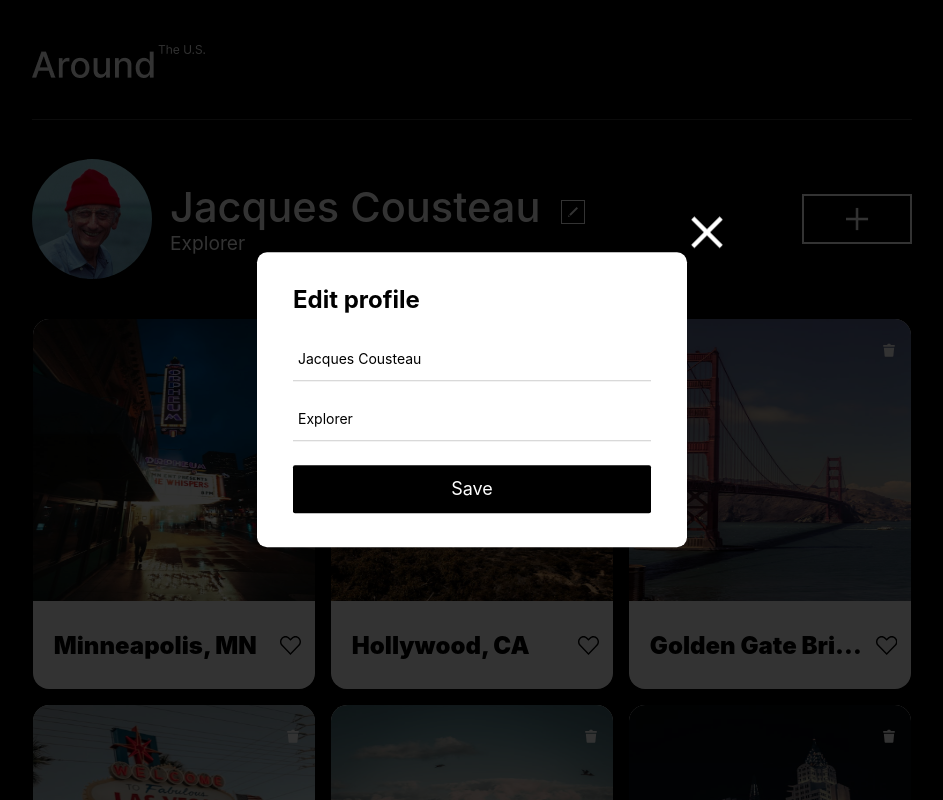
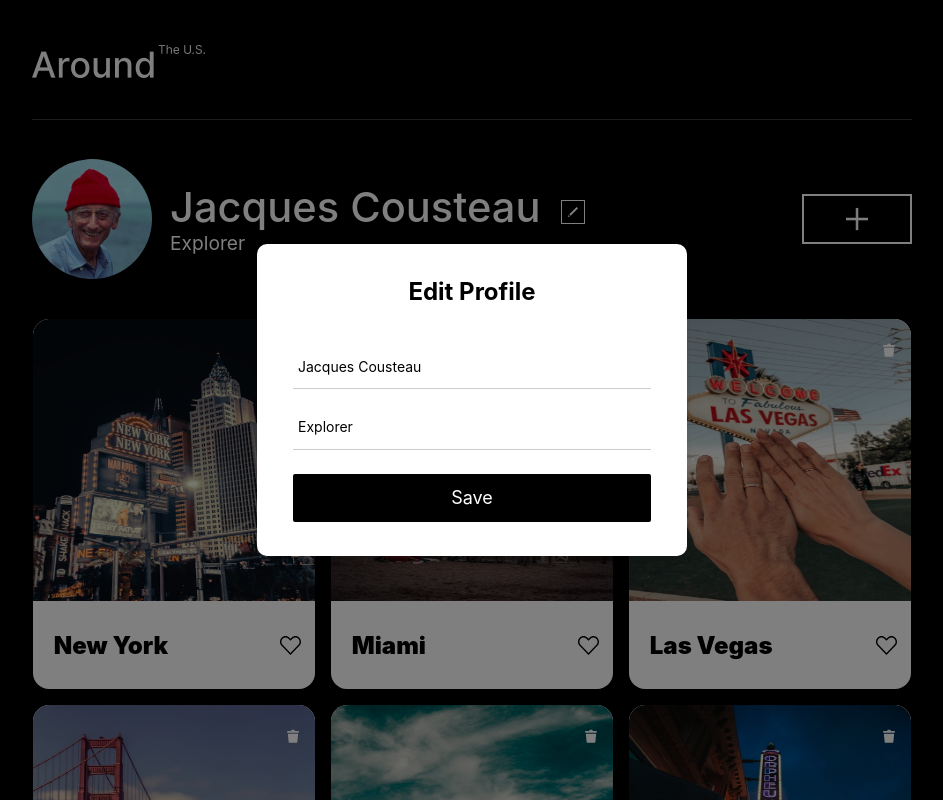
Before and after one commit to Sr-Vitor/web_project_around, a plain HTML site: page index.html in a window 1280 px wide. Both pictures are taken after a click on the button 740 px from the left and 212 px from the top of the page. Shown: the top 800 px of the page, without its empty margins (168-1111 px from the left). Drawn offline with Linux system fonts and the light colour scheme.

Commit message:
adição de mensagens de erro no preenchimento dos campos popup e adição do arquivo validate.js

```diff
--- a/blocks/cards.css
+++ b/blocks/cards.css
@@ -68,6 +68,8 @@
   background-repeat: no-repeat;
   background-size: contain;
   transition: 0.4s ease-in-out;
+  background-color: #fff;
+  border: none;
 }
 .cards__like-icon:hover {
   background-image: url(../images/images__button/like__active.png);
--- a/blocks/popup.css
+++ b/blocks/popup.css
@@ -1,37 +1,47 @@
 /* Garantindo que o popup fique acima dos ícones de lixeira */
 .popup {
+  display: none; /* Oculto por padrão */
   position: fixed;
   top: 0;
   left: 0;
   width: 100%;
   height: 100vh;
-  background-color: rgba(0, 0, 0, 0.8); /* Fundo escuro para foco */
-  display: none; /* Oculto por padrão */
+  background-color: rgba(0, 0, 0, 0.5); /* Fundo escuro */
   justify-content: center;
   align-items: center;
-  z-index: 1000; /* Z-index alto para estar acima de outros elementos */
+  z-index: 1000; /* Garantindo que esteja acima de outros elementos */
 }
 
+/* Popup ativado */
 .popup_opened {
-  display: flex; /* Mostra o popup quando a classe popup_opened é adicionada */
+  display: flex; /* Torna visível */
 }
+
+/* Container do popup */
 .popup__container {
   width: 26.875rem;
-  position: absolute;
-  top: 50%;
-  left: 50%;
-  transform: translate(-50%, -50%);
+  max-height: 90vh;
+  overflow-y: auto; /* Permite rolagem para conteúdo maior */
+  position: relative;
   border-radius: 0.625rem;
   background-color: #fff;
-  padding: 2.125rem 2.25rem 2.2819rem;
+  padding: 2.125rem 2.25rem;
   box-sizing: border-box;
+  display: flex;
+  flex-direction: column;
+  justify-content: center;
 }
+
+/* Título do popup */
 .popup__title {
   color: #000;
-  font-family: "Inter", sans-serif;
   font-size: 1.5rem;
+  font-weight: bold;
   margin: 0 0 1.5rem;
+  text-align: center;
 }
+
+/* Input do formulário */
 .popup__input {
   border: none;
   width: 100%;
@@ -43,8 +53,23 @@
   font-size: 0.875rem;
   box-sizing: border-box;
 }
+
+/* Mensagem de erro abaixo dos inputs */
+.popup__error {
+  color: red;
+  font-size: 0.75rem;
+  margin-top: 0.5rem;
+  display: none;
+}
+
+/* Mensagem de erro visível */
+.popup__error_visible {
+  display: block;
+}
+
+/* Botão de envio */
 .popup__submit {
-  margin: 3rem 0 0;
+  margin-top: 1.5rem;
   width: 100%;
   padding: 0.875rem;
   background-color: #000;
@@ -54,16 +79,16 @@
   font-family: "Inter", sans-serif;
   font-size: 1.125rem;
   cursor: pointer;
+  text-align: center;
 }
-.popup__submit:hover {
-  opacity: 0.8;
+
+/* Botão de envio desabilitado */
+.popup__button_disabled {
+  background-color: #ccc;
+  cursor: not-allowed;
 }
-.popup__submit:disabled {
-  opacity: 0.8;
-  background-color: #fff;
-  border: 1px solid;
-  color: grey;
-}
+
+/* Botão de fechar o popup */
 
 .popup__close {
   width: 24px;
@@ -72,11 +97,14 @@
   background-size: contain;
   border: none;
   cursor: pointer;
-}
-.popup__close:hover {
-  opacity: 0.6;
+  z-index: 1010;
 }
 
+.popup__close:hover {
+  opacity: 0.8;
+}
+
+/* Responsividade */
 @media screen and (max-width: 992px) {
   .popup__container {
     max-width: 75vw;
--- a/blocks/popup__add.css
+++ b/blocks/popup__add.css
@@ -1,31 +1,31 @@
-/* Popup de adicionar novo local */
+/* Popup de adicionar novo cartão */
 .popup_add {
   display: none;
-  z-index: 100;
+  z-index: 1000;
 }
 
-.popup_add_opened {
-  display: block;
+.popup_opened {
+  display: flex; /* Mostra o popup quando está aberto */
   position: fixed;
   top: 0;
   left: 0;
   width: 100%;
   height: 100vh;
-  background-color: rgba(0, 0, 0, 0.5);
+  background-color: rgba(0, 0, 0, 0.5); /* Fundo escuro fora do popup */
+  justify-content: center;
+  align-items: center;
 }
 
+/* Contêiner do popup */
 .popup__container {
-  width: 26.875rem;
-  position: absolute;
-  top: 50%;
-  left: 50%;
-  transform: translate(-50%, -50%);
+  width: 26.875rem; /* Largura do popup */
   border-radius: 0.625rem;
-  background-color: #fff;
-  padding: 2.125rem 2.25rem;
+  background-color: #fff; /* Fundo branco do popup */
+  padding: 2.125rem 2.25rem; /* Espaçamento interno */
+  box-shadow: 0 4px 6px rgba(0, 0, 0, 0.1); /* Sombra para destaque */
   box-sizing: border-box;
+  position: relative;
 }
-
 .popup__title {
   color: #000;
   font-size: 1.5rem;
@@ -56,8 +56,7 @@
 }
 
 .popup__close {
-  background: url(../images/images__button/close_button.png) no-repeat
-    transparent center;
+  background: url(../images/images__button/close_button.png) no-repeat center;
   width: 2.5rem;
   height: 2.5rem;
   border: none;
@@ -65,6 +64,7 @@
   top: -2.5rem;
   right: -2.5rem;
   cursor: pointer;
+  z-index: 1010;
 }
 
 @media screen and (max-width: 992px) {
--- a/index.html
+++ b/index.html
@@ -17,18 +17,15 @@
     <header class="header">
       <img
         src="images/Vector.png"
-        alt="An image of a text written Around the US"
+        alt="Logo with the text Around the US"
         class="header__logo"
       />
-      <img
-        src="images/Line.png"
-        alt="line dividinng the title of the page from profiles name"
-        class="header__line"
-      />
+      <img src="images/Line.png" alt="Divider line" class="header__line" />
     </header>
+
     <main class="main">
       <section class="profile">
-        <img class="profile__avatar" src="./images/image.jpg" alt="profile" />
+        <img class="profile__avatar" src="./images/image.jpg" alt="Profile" />
         <div class="profile__info">
           <h1 class="profile__name">Jacques Cousteau</h1>
           <button class="profile__edit-button"></button>
@@ -38,6 +35,7 @@
       </section>
 
       <section class="cards">
+        <!-- Cartões iniciais mantidos -->
         <div class="cards__card">
           <img class="cards__image" src="./images/image1.jpeg" alt="image-1" />
           <div class="cards__group">
@@ -47,7 +45,7 @@
           <img
             class="cards__trash"
             src="./images/images__button/trash.svg"
-            alt="TÍTULO_DO_LOCAL"
+            alt="Delete"
           />
           <button class="cards__delete-icon"></button>
         </div>
@@ -55,13 +53,13 @@
         <div class="cards__card">
           <img class="cards__image" src="../images/image2.jpeg" alt="image-2" />
           <div class="cards__group">
-            <h2 class="cards__title">Hollywood, C.A</h2>
+            <h2 class="cards__title">Hollywood, CA</h2>
             <div class="cards__like-icon"></div>
           </div>
           <img
             class="cards__trash"
             src="./images/images__button/trash.svg"
-            alt="TÍTULO_DO_LOCAL"
+            alt="Delete"
           />
           <button class="cards__delete-icon"></button>
         </div>
@@ -75,10 +73,11 @@
           <img
             class="cards__trash"
             src="./images/images__button/trash.svg"
-            alt="TÍTULO_DO_LOCAL"
+            alt="Delete"
           />
           <button class="cards__delete-icon"></button>
         </div>
+
         <div class="cards__card">
           <img class="cards__image" src="./images/image4.jpeg" alt="image-4" />
           <div class="cards__group">
@@ -88,10 +87,11 @@
           <img
             class="cards__trash"
             src="./images/images__button/trash.svg"
-            alt="TÍTULO_DO_LOCAL"
+            alt="Delete"
           />
           <button class="cards__delete-icon"></button>
         </div>
+
         <div class="cards__card">
           <img class="cards__image" src="./images/image5.jpeg" alt="image-5" />
           <div class="cards__group">
@@ -101,10 +101,11 @@
           <img
             class="cards__trash"
             src="./images/images__button/trash.svg"
-            alt="TÍTULO_DO_LOCAL"
+            alt="Delete"
           />
           <button class="cards__delete-icon"></button>
         </div>
+
         <div class="cards__card">
           <img class="cards__image" src="./images/image6.jpeg" alt="image-6" />
           <div class="cards__group">
@@ -114,58 +115,91 @@
           <img
             class="cards__trash"
             src="./images/images__button/trash.svg"
-            alt="TÍTULO_DO_LOCAL"
+            alt="Delete"
           />
           <button class="cards__delete-icon"></button>
         </div>
       </section>
     </main>
+
     <footer class="footer">
       <span class="footer__copyright"
         >© 2023 Around The U.S. by Vitor Oliveira</span
       >
     </footer>
 
-    -
-
+    <!-- Popup de Editar Perfil -->
     <section class="popup">
-      <form action="#" class="popup__container">
-        <h2 class="popup__title">Edit profile</h2>
+      <form
+        action="#"
+        class="popup__container popup__form"
+        id="edit-profile-form"
+      >
+        <h2 class="popup__title">Edit Profile</h2>
         <input
           type="text"
           class="popup__input popup__input_name"
+          id="profile-name"
+          name="name"
           placeholder="Name"
+          required
+          minlength="2"
+          maxlength="40"
         />
+        <span id="profile-name-error" class="popup__error"></span>
+
         <input
           type="text"
           class="popup__input popup__input_about"
+          id="profile-about"
+          name="about"
           placeholder="About me"
+          required
+          minlength="2"
+          maxlength="200"
         />
-        <button class="popup__submit" type="submit">Save</button>
+        <span id="profile-about-error" class="popup__error"></span>
+
+        <button class="popup__submit popup__button_disabled" disabled>
+          Save
+        </button>
         <button class="popup__close" type="button"></button>
       </form>
     </section>
 
+    <!-- Popup de Adicionar Novo Cartão -->
     <section class="popup popup_add">
-      <form action="#" class="popup__container">
-        <h2 class="popup__title">Novo local</h2>
+      <form action="#" class="popup__container" id="add-location-form">
+        <h2 class="popup__title">New Location</h2>
         <input
           type="text"
           class="popup__input popup__input_title"
-          placeholder="Título"
+          id="location-title"
+          name="title"
+          placeholder="Title"
           required
+          minlength="2"
+          maxlength="30"
         />
+        <span id="location-title-error" class="popup__error"></span>
+
         <input
           type="url"
           class="popup__input popup__input_image-link"
-          placeholder="Link de imagem"
+          id="location-url"
+          name="url"
+          placeholder="Image URL"
           required
         />
-        <button class="popup__submit" type="submit">Criar</button>
+        <span id="location-url-error" class="popup__error"></span>
+
+        <button class="popup__submit popup__button_disabled" disabled>
+          Create
+        </button>
         <button class="popup__close" type="button"></button>
       </form>
     </section>
 
-    <script src="./script/script.js"></script>
+    <script type="module" src="./script/script.js"></script>
   </body>
 </html>
--- a/script/script.js
+++ b/script/script.js
@@ -1,5 +1,19 @@
+import { enableValidation } from "./validate.js";
+
 document.addEventListener("DOMContentLoaded", () => {
-  // Array de objetos representando os cartões iniciais
+  // Configuração de validação
+  const validationConfig = {
+    formSelector: ".popup__container",
+    inputSelector: ".popup__input",
+    submitButtonSelector: ".popup__submit",
+    inactiveButtonClass: "popup__button_disabled",
+    inputErrorClass: "popup__input_type_error",
+    errorClass: "popup__error_visible",
+  };
+
+  enableValidation(validationConfig);
+
+  // Array de cartões iniciais
   const cardsData = [
     { title: "Minneapolis, MN", imageLink: "./images/image1.jpeg" },
     { title: "Hollywood, CA", imageLink: "./images/image2.jpeg" },
@@ -9,33 +23,40 @@ document.addEventListener("DOMContentLoaded", () => {
     { title: "New York", imageLink: "./images/image6.jpeg" },
   ];
 
-  // Seleção de elementos para o popup de editar perfil
+  // Função para renderizar cartões
+  function renderCards(cardsArray) {
+    const cardsContainer = document.querySelector(".cards");
+    cardsContainer.innerHTML = "";
+    cardsArray.forEach((card) =>
+      addNewLocationCard(card.title, card.imageLink)
+    );
+  }
+
+  renderCards(cardsData);
+
+  // Seleção de elementos para editar perfil
   const editButton = document.querySelector(".profile__edit-button");
-  const editPopup = document.querySelector(".popup"); // Popup de edição de perfil
+  const editPopup = document
+    .querySelector("#edit-profile-form")
+    .closest(".popup");
   const closeEditPopupButton = editPopup.querySelector(".popup__close");
   const saveButton = editPopup.querySelector(".popup__submit");
-
-  // Elementos do perfil
   const profileName = document.querySelector(".profile__name");
   const profileAbout = document.querySelector(".profile__about");
+  const popupNameInput = document.querySelector("#profile-name");
+  const popupAboutInput = document.querySelector("#profile-about");
 
-  // Inputs do popup de edição de perfil
-  const popupNameInput = document.querySelector(".popup__input_name");
-  const popupAboutInput = document.querySelector(".popup__input_about");
-
-  // Função para abrir o popup de edição de perfil e preencher os inputs com valores atuais
   editButton.addEventListener("click", () => {
+    resetValidation(editPopup, validationConfig);
     popupNameInput.value = profileName.textContent;
     popupAboutInput.value = profileAbout.textContent;
     editPopup.classList.add("popup_opened");
   });
 
-  // Função para fechar o popup de edição de perfil
   closeEditPopupButton.addEventListener("click", () => {
     editPopup.classList.remove("popup_opened");
   });
 
-  // Função para salvar as alterações de perfil
   saveButton.addEventListener("click", (event) => {
     event.preventDefault();
     profileName.textContent = popupNameInput.value;
@@ -43,107 +64,118 @@ document.addEventListener("DOMContentLoaded", () => {
     editPopup.classList.remove("popup_opened");
   });
 
-  // Seleção de elementos para o popup de adicionar novo cartão
+  // Seleção de elementos para adicionar novo cartão
   const addButton = document.querySelector(".profile__add-button");
-  const addPopup = document.querySelector(".popup_add"); // Popup de adição de cartão
+  const addPopup = document
+    .querySelector("#add-location-form")
+    .closest(".popup");
   const closeAddPopupButton = addPopup.querySelector(".popup__close");
   const createButton = addPopup.querySelector(".popup__submit");
+  const titleInput = document.querySelector("#location-title");
+  const imageLinkInput = document.querySelector("#location-url");
 
-  // Inputs do popup de adição de cartão
-  const titleInput = addPopup.querySelector(".popup__input_title");
-  const imageLinkInput = addPopup.querySelector(".popup__input_image-link");
-
-  // Função para abrir o popup de adicionar novo cartão
   addButton.addEventListener("click", () => {
-    addPopup.classList.add("popup_add_opened");
+    resetValidation(addPopup, validationConfig);
+    addPopup.classList.add("popup_opened");
   });
 
-  // Função para fechar o popup de adicionar novo cartão
   closeAddPopupButton.addEventListener("click", () => {
-    addPopup.classList.remove("popup_add_opened");
+    addPopup.classList.remove("popup_opened");
   });
 
-  // Lógica para adicionar novo cartão ao clicar em "Criar"
   createButton.addEventListener("click", (event) => {
     event.preventDefault();
     const title = titleInput.value.trim();
     const imageLink = imageLinkInput.value.trim();
-
     if (title && imageLink) {
       addNewLocationCard(title, imageLink);
       titleInput.value = "";
       imageLinkInput.value = "";
-      addPopup.classList.remove("popup_add_opened");
+      addPopup.classList.remove("popup_opened");
     }
   });
 
-  // Função para adicionar o novo cartão na seção de cartões
+  // Adicionar novo cartão
   function addNewLocationCard(title, imageLink) {
     const cardsContainer = document.querySelector(".cards");
-
     const newCard = document.createElement("div");
     newCard.classList.add("cards__card");
 
     newCard.innerHTML = `
-        <img class="cards__image" src="${imageLink}" alt="${title}" />
-        <button class="cards__trash" title="Excluir cartão">
-          <img src="./images/images__button/trash.svg" alt="Excluir" />
-        </button>
-        <div class="cards__group">
-          <h2 class="cards__title">${title}</h2>
-          <div class="cards__like-icon"></div>
-        </div>
-      `;
+      <img src="${imageLink}" alt="${title}" class="cards__image">
+      <div class="cards__group">
+        <h2 class="cards__title">${title}</h2>
+        <button class="cards__like-icon"></button>
+      </div>
+      <button class="cards__trash">
+        <img src="./images/images__button/trash.svg" alt="Trash icon">
+      </button>
+    `;
 
-    // Evento de exclusão do cartão
-    const deleteButton = newCard.querySelector(".cards__trash");
-    deleteButton.addEventListener("click", () => {
-      newCard.remove();
+    newCard.querySelector(".cards__image").addEventListener("click", () => {
+      openImagePopup(imageLink, title);
     });
 
-    // Evento para abrir a imagem em tamanho grande ao clicar
-    const cardImage = newCard.querySelector(".cards__image");
-    cardImage.addEventListener("click", () => openImagePopup(imageLink, title));
+    newCard
+      .querySelector(".cards__trash")
+      .addEventListener("click", () => newCard.remove());
 
-    cardsContainer.appendChild(newCard);
+    cardsContainer.prepend(newCard);
   }
 
-  // Função para abrir o popup de visualização da imagem em tamanho grande
+  // Função para abrir popup de imagem
   function openImagePopup(imageSrc, title) {
-    // Cria o contêiner principal do popup
     const imagePopup = document.createElement("div");
     imagePopup.classList.add("popup", "popup_opened");
 
-    // Define o conteúdo HTML do popup, incluindo o botão de fechar, a imagem e o título
     imagePopup.innerHTML = `
       <div class="popup__container_large">
-        <button class="popup__image_close"></button>
-        <img src="${imageSrc}" alt="${title}" class="popup__image-large" />
+        <button class="popup__close"></button>
+        <img src="${imageSrc}" alt="${title}" class="popup__image-large">
         <h2 class="popup__title">${title}</h2>
       </div>
     `;
 
-    // Evento para fechar o popup ao clicar no botão de fechar
-    const closeButton = imagePopup.querySelector(".popup__image_close");
+    const closeButton = imagePopup.querySelector(".popup__close");
     closeButton.addEventListener("click", () => {
       imagePopup.classList.remove("popup_opened");
       imagePopup.remove();
     });
 
-    // Adiciona o popup de imagem ao corpo do documento
     document.body.appendChild(imagePopup);
   }
 
-  // Renderiza os cartões iniciais
-  renderCards(cardsData);
+  // Resetar validação do formulário
+  function resetValidation(popup, config) {
+    const form = popup.querySelector(config.formSelector);
+    const inputs = Array.from(form.querySelectorAll(config.inputSelector));
+    const button = form.querySelector(config.submitButtonSelector);
 
-  // Função para renderizar todos os cartões a partir do array
-  function renderCards(cardsArray) {
-    const cardsContainer = document.querySelector(".cards");
-    cardsContainer.innerHTML = ""; // Limpa o contêiner antes de renderizar
+    inputs.forEach((input) => {
+      const errorElement = form.querySelector(`#${input.id}-error`);
+      input.classList.remove(config.inputErrorClass);
+      errorElement.textContent = "";
+      errorElement.classList.remove(config.errorClass);
+    });
 
-    cardsArray.forEach((card) => {
-      addNewLocationCard(card.title, card.imageLink);
-    });
+    button.classList.add(config.inactiveButtonClass);
+    button.disabled = true;
   }
+
+  // Fechar popups com clique fora
+  document.addEventListener("click", (event) => {
+    if (event.target.classList.contains("popup_opened")) {
+      event.target.classList.remove("popup_opened");
+    }
+  });
+
+  // Fechar popups com tecla Esc
+  document.addEventListener("keydown", (event) => {
+    if (event.key === "Escape") {
+      const openedPopup = document.querySelector(".popup_opened");
+      if (openedPopup) {
+        openedPopup.classList.remove("popup_opened");
+      }
+    }
+  });
 });
--- /dev/null
+++ b/script/validate.js
@@ -0,0 +1,48 @@
+function enableValidation(config) {
+  const forms = document.querySelectorAll(config.formSelector);
+
+  forms.forEach((form) => {
+    form.addEventListener("input", (event) => {
+      validateInput(form, event.target, config);
+      toggleButtonState(form, config);
+    });
+
+    toggleButtonState(form, config);
+  });
+}
+
+function validateInput(form, input, config) {
+  const errorElement = form.querySelector(`#${input.id}-error`);
+  if (!input.validity.valid) {
+    showInputError(input, errorElement, input.validationMessage, config);
+  } else {
+    hideInputError(input, errorElement, config);
+  }
+}
+
+function showInputError(input, errorElement, errorMessage, config) {
+  input.classList.add(config.inputErrorClass);
+  errorElement.textContent = errorMessage;
+  errorElement.classList.add(config.errorClass);
+}
+
+function hideInputError(input, errorElement, config) {
+  input.classList.remove(config.inputErrorClass);
+  errorElement.textContent = "";
+  errorElement.classList.remove(config.errorClass);
+}
+
+function toggleButtonState(form, config) {
+  const button = form.querySelector(config.submitButtonSelector);
+  const inputs = Array.from(form.querySelectorAll(config.inputSelector));
+
+  if (inputs.some((input) => !input.validity.valid)) {
+    button.classList.add(config.inactiveButtonClass);
+    button.disabled = true;
+  } else {
+    button.classList.remove(config.inactiveButtonClass);
+    button.disabled = false;
+  }
+}
+
+export { enableValidation };
```
